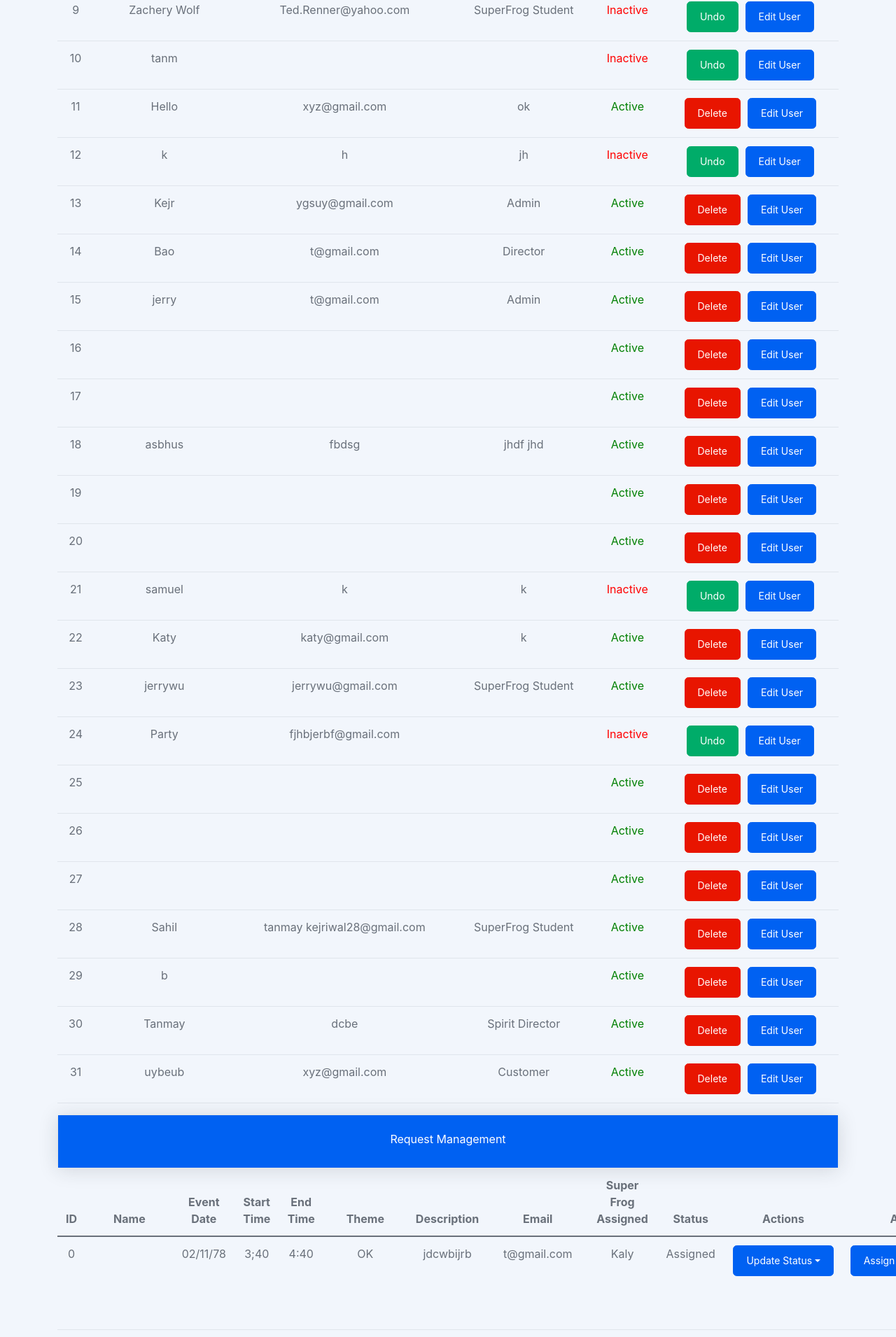
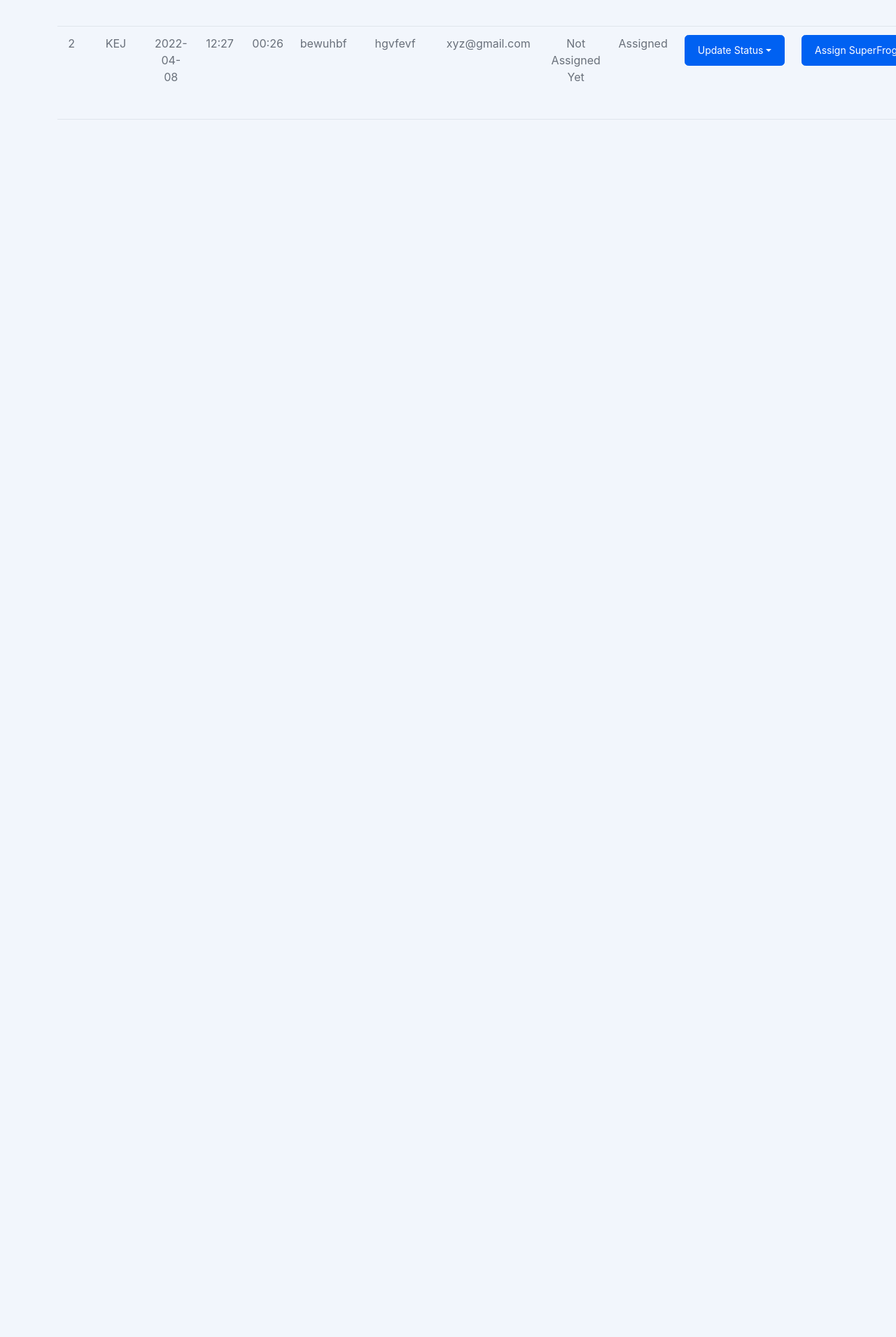
Before and after one commit to baovng/WebProject, a Vue app: page /dashboardSD in a window 1280 px wide. Shown: the part 855-2766 px from the top of the page at 70% size. After the commit the page ends 1042 px from the top, so only its background shows below. Built offline with nearby package versions, Linux system fonts and the light colour scheme; data requests are answered from the project's data file; a web font is replaced by a local one.

Commit message:
Request Fixes

```diff
--- a/db.json
+++ b/db.json
@@ -1,13 +1,5 @@
 {
   "users": [
-    {
-      "id": 0,
-      "name": "vah",
-      "email": null,
-      "role": "null",
-      "inactive": false,
-      "status": "Approved"
-    },
     {
       "id": 1,
       "name": "Aurelia Nolan",
@@ -15,192 +7,6 @@
       "role": "Spirit Director",
       "inactive": true,
       "status": "Approved"
-    },
-    {
-      "id": 2,
-      "name": "Gino Simoni",
-      "email": "Ubaldo.Durgan@gmail.com",
-      "role": "SuperFrog Student",
-      "inactive": false
-    },
-    {
-      "id": 3,
-      "name": "Derek Howe",
-      "email": "Hester_Goyette43@yahoo.com",
-      "role": "SuperFrog Student",
-      "inactive": false
-    },
-    {
-      "id": 4,
-      "name": "Bo Gorczany",
-      "email": "Misael.Schuster@yahoo.com",
-      "role": "SuperFrog Student",
-      "inactive": false
-    },
-    {
-      "id": 5,
-      "name": "Kelley Russel",
-      "email": "Gwen87@gmail.com",
-      "role": "assumenda",
-      "inactive": true
-    },
-    {
-      "id": 6,
-      "name": "Ibrahim Kuphal",
-      "email": "Orie.Schumm95@hotmail.com",
-      "role": "dolor",
-      "inactive": false
-    },
-    {
-      "id": 7,
-      "name": "Tia Veum",
-      "email": "Miles.Ferry72@yahoo.com",
-      "role": "velit",
-      "inactive": true
-    },
-    {
-      "id": 8,
-      "name": "Marshall Buckridge",
-      "email": "Corbin.Wunsch71@hotmail.com",
-      "role": "et",
-      "inactive": true
-    },
-    {
-      "id": 9,
-      "name": "Zachery Wolf",
-      "email": "Ted.Renner@yahoo.com",
-      "role": "SuperFrog Student",
-      "inactive": true
-    },
-    {
-      "name": "tanm",
-      "id": 10,
-      "inactive": true
-    },
-    {
-      "name": "Hello",
-      "email": "xyz@gmail.com",
-      "role": "ok",
-      "inactive": false,
-      "id": 11
-    },
-    {
-      "name": "k",
-      "email": "h",
-      "role": "jh",
-      "inactive": true,
-      "id": 12
-    },
-    {
-      "name": "Kejr",
-      "email": "ygsuy@gmail.com",
-      "role": "Admin",
-      "inactive": false,
-      "id": 13
-    },
-    {
-      "name": "Bao",
-      "email": "t@gmail.com",
-      "role": "Director",
-      "inactive": false,
-      "id": 14
-    },
-    {
-      "name": "jerry ",
-      "email": "t@gmail.com",
-      "role": "Admin",
-      "inactive": false,
-      "id": 15
-    },
-    {
-      "name": null,
-      "email": null,
-      "role": null,
-      "inactive": false,
-      "id": 16
-    },
-    {
-      "name": null,
-      "email": null,
-      "role": null,
-      "inactive": false,
-      "id": 17
-    },
-    {
-      "name": "asbhus",
-      "email": "fbdsg",
-      "role": "jhdf jhd ",
-      "inactive": false,
-      "id": 18
-    },
-    {
-      "name": null,
-      "email": null,
-      "role": null,
-      "inactive": false,
-      "id": 19
-    },
-    {
-      "name": null,
-      "email": null,
-      "role": null,
-      "inactive": false,
-      "id": 20
-    },
-    {
-      "name": "samuel",
-      "email": "k",
-      "role": "k",
-      "inactive": true,
-      "id": 21
-    },
-    {
-      "name": "Katy",
-      "email": "katy@gmail.com",
-      "role": "k",
-      "inactive": false,
-      "id": 22
-    },
-    {
-      "name": "jerrywu",
-      "email": "jerrywu@gmail.com",
-      "role": "SuperFrog Student",
-      "inactive": false,
-      "id": 23
-    },
-    {
-      "name": "Party",
-      "location": "dhe",
-      "theme": "iue",
-      "date": "2022-04-13T05:00:00.000Z",
-      "stime": "2022-04-19T01:32:01.000Z",
-      "etime": "2022-04-19T03:31:09.000Z",
-      "Description": "ebehbfhebf",
-      "email": "fjhbjerbf@gmail.com",
-      "status": "created",
-      "id": 24,
-      "inactive": true
-    },
-    {
-      "name": "",
-      "email": "",
-      "role": "",
-      "inactive": false,
-      "id": 25
-    },
-    {
-      "name": "",
-      "email": "",
-      "role": "",
-      "inactive": false,
-      "id": 26
-    },
-    {
-      "name": "",
-      "email": "",
-      "role": "",
-      "inactive": false,
-      "id": 27
     },
     {
       "name": "Sahil",
@@ -233,126 +39,34 @@
   ],
   "requests": [
     {
-      "id": 0,
       "name": "Sahil",
-      "location": "MT",
-      "theme": "OK",
-      "date": "02/11/78",
-      "stime": "3;40",
-      "etime": "4:40",
-      "desc": "jdcwbijrb",
-      "email": "t@gmail.com",
-      "status": "Assigned",
-      "assigned": "Kaly"
+      "lname": "Kej",
+      "location": "San Francisco",
+      "theme": "Barbie",
+      "stime": "23:40",
+      "etime": "16:41",
+      "desc": "beuyvwve",
+      "email": "sahil@gmail.com",
+      "ename": "Birthday Party",
+      "date": "2022-04-22",
+      "status": "Denied",
+      "assigned": "",
+      "id": 1
     },
     {
-      "id": 1,
-      "name": "test",
-      "location": "MT",
-      "theme": "OK",
-      "date": "02/11/78",
-      "stime": "3;40",
-      "etime": "4:40",
-      "desc": "jdcwbijrb",
-      "email": "t@gmail.com",
-      "status": "Signed Up",
-      "assigned": "Samuel"
-    },
-    {
-      "name": "Vanshika",
-      "id": 2,
+      "name": "TK",
+      "lname": "K",
+      "location": "jhbehbew",
+      "theme": "bewuhbf",
+      "stime": "12:27",
+      "etime": "00:26",
+      "desc": "hgvfevf",
+      "email": "xyz@gmail.com",
+      "ename": "KEJ",
+      "date": "2022-04-08",
       "status": "Assigned",
-      "assigned": "Kartik"
-    },
-    {
-      "name": "Hello",
-      "lname": "Test",
-      "location": "Fortworth",
-      "theme": "Barbie",
-      "stime": "13:27",
-      "etime": "17:25",
-      "desc": "jkbjhsbjqv",
-      "email": "xyz@gmail.com",
-      "ename": "jhdbjhb",
-      "date": "2022-03-30",
-      "status": "Approved",
       "assigned": "Not Assigned Yet",
-      "id": 3
-    },
-    {
-      "name": "hbbjh",
-      "lname": "",
-      "location": "",
-      "theme": "",
-      "stime": "",
-      "etime": "",
-      "desc": "",
-      "email": "",
-      "ename": "",
-      "date": "",
-      "status": "Assigned",
-      "assigned": "Kaly",
-      "id": 4
-    },
-    {
-      "name": "hbbjh",
-      "lname": "",
-      "location": "",
-      "theme": "",
-      "stime": "",
-      "etime": "",
-      "desc": "",
-      "email": "",
-      "ename": "",
-      "date": "",
-      "status": "Finished",
-      "assigned": "Not Assigned Yet",
-      "id": 5
-    },
-    {
-      "name": "qbdbqjeh",
-      "lname": "ehfjbefjehbf",
-      "location": "qehbfjheqfbjh",
-      "theme": "hbejhfbehqb",
-      "stime": "",
-      "etime": "",
-      "desc": "",
-      "email": "dhjbehfbehfb",
-      "ename": "qejbfejhfbebf",
-      "date": "",
-      "status": "Assigned",
-      "assigned": "Kartik",
-      "id": 6
-    },
-    {
-      "name": "",
-      "lname": "",
-      "location": "",
-      "theme": "",
-      "stime": "",
-      "etime": "",
-      "desc": "",
-      "email": "",
-      "ename": "",
-      "date": "",
-      "status": "Created",
-      "assigned": "Not Assigned Yet",
-      "id": 7
-    },
-    {
-      "name": "kqjkb",
-      "lname": "",
-      "location": "",
-      "theme": "",
-      "stime": "",
-      "etime": "",
-      "desc": "",
-      "email": "",
-      "ename": "",
-      "date": "",
-      "status": "Created",
-      "assigned": "Not Assigned Yet",
-      "id": 8
+      "id": 2
     }
   ],
   "superfrogs": [
--- a/src/components/Requests.vue
+++ b/src/components/Requests.vue
@@ -16,10 +16,11 @@
 import axios from "axios";
 
 export default {
-  name: "Rows",
+  name: "Requests",
   data() {
     return {
       requests: [],
+      filteredreq: [],
       superfrogs: [],
       admin: 0,
       superfrog: 0,
@@ -28,6 +29,7 @@ export default {
   },
   props: {
     role: String,
+    username: String,
   },
   computed: {
     roledecider() {
@@ -40,6 +42,21 @@ export default {
       if (this.role == "Customer") {
         this.customer = 1;
       }
+    },
+
+    reqbasedonUser() {
+      for (var i = 0; i < this.requests.length; i++) {
+        if (
+          this.requests[i].assigned == this.username ||
+          this.requests[i].status == "Approved"
+        ) {
+          this.filteredreq.push(this.requests[i]);
+        }
+      }
+      if (this.role == "SuperFrog") {
+        this.requests = this.filteredreq;
+      }
+      console.log(this.requests);
     },
   },
 
@@ -68,12 +85,14 @@ export default {
       this.requests = this.requests.map((req) => {
         if (req.id === id) {
           req.status = status1;
+          req.assigned = "";
         }
         return req;
       });
       await axios
         .patch(`${`http://localhost:3000/requests`}/${id}`, {
           status: status1,
+          assigned: "",
         })
         .then(function (response) {
           console.log(response);
@@ -99,6 +118,7 @@ export default {
     } catch (e) {
       this.errors.push(e);
     }
+    this.reqbasedonUser;
   },
 };
 </script>
@@ -137,12 +157,6 @@ export default {
           >
           <a class="dropdown-item" @click="checker(req.id, 'Denied')" href="#!"
             >Denied</a
-          >
-          <a
-            class="dropdown-item"
-            @click="checker(req.id, 'Assigned')"
-            href="#!"
-            >Assigned</a
           >
         </div>
       </div>
@@ -186,17 +200,18 @@ export default {
         </button>
         <div class="dropdown-menu" aria-labelledby="dropdownMenuButton">
           <a
+            v-if="req.status == 'Approved'"
             class="dropdown-item"
-            @click="checker(req.id, 'Signed Up')"
-            href="#!"
+            @click="checker(req.id, 'Assigned')"
             >Sign Up</a
           >
           <a
+            v-if="req.status == 'Assigned'"
             class="dropdown-item"
             @click="checker(req.id, 'Finished')"
-            href="#!"
             >Finish</a
           >
+          <a v-else class="dropdown-item">Wait for Director</a>
         </div>
       </div>
     </td>
--- a/src/views/Profile.vue
+++ b/src/views/Profile.vue
@@ -17,7 +17,10 @@
               <div class="col-xl-12">
                 <!-- Account details card-->
                 <div class="card mb-4">
-                  <div class="card-header">Account Details</div>
+                  <div class="card-header">
+                    Account Details
+                    <p>Logged in as {{ lusername }}</p>
+                  </div>
                   <div class="card-body">
                     <form>
                       <!-- Form Row-->
@@ -154,7 +157,7 @@
                 </tr>
               </thead>
               <tbody id="userTableBody">
-                <Requests :role="role"></Requests>
+                <Requests :role="role" :username="lusername"></Requests>
               </tbody>
             </table>
           </div>
@@ -190,6 +193,7 @@ export default {
   data() {
     return {
       role: "SuperFrog",
+      lusername: "Kaly",
     };
   },
   components: {
```
